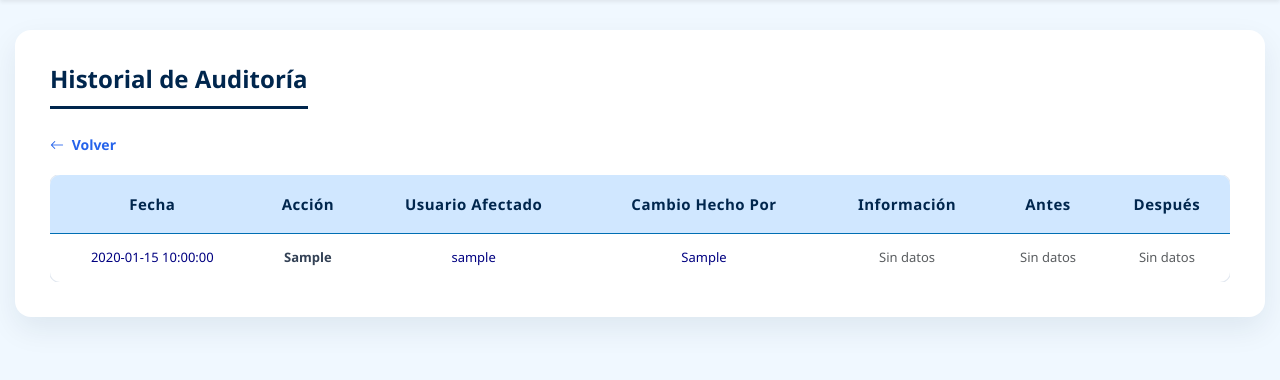
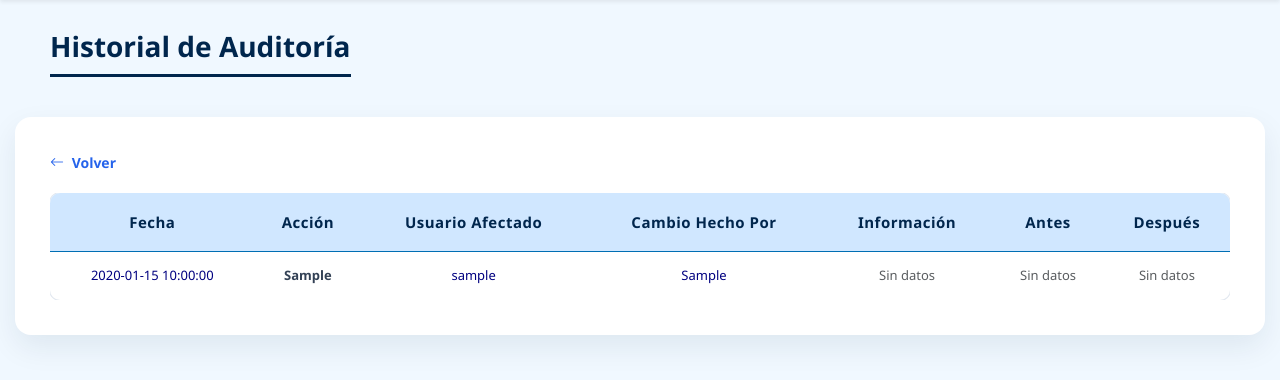
Before and after one commit to Xanty10RR/Atencion-Cliente, a PHP site: page /PanelAuditoria.php in a window 1280 px wide. Shown: the part 70-450 px from the top of the page. Run offline with PHP 8.4, Linux system fonts and the light colour scheme; the visitor is signed in with stand-in values (Sample User, id 1); tables that the repository leaves empty or names only in its code hold one stand-in row (values such as "Sample post").

Commit message:
style: refine layout of audit log page; adjust margins and heading styles for improved presentation

```diff
--- a/PanelAuditoria.php
+++ b/PanelAuditoria.php
@@ -56,7 +56,7 @@ try {
 
         .container-auditoria {
             max-width: 1250px;
-            margin: 30px auto;
+            margin: 15px auto 30px;
             background: #ffffff;
             padding: 35px;
             border-radius: 16px;
@@ -64,15 +64,19 @@ try {
             animation: fadeIn 0.4s ease-in-out;
         }
 
-        h2 {
-            margin-top: 0;
+        .page-heading {
+            max-width: 1250px;
+            margin: 30px auto 0;
+            padding: 0 35px;
+        }
+
+        h3 {
+            color: #00264d;
+            font-weight: 700;
+            border-bottom: 3px solid #00264d;
+            padding-bottom: 10px;
+            display: inline-block;
             margin-bottom: 25px;
-            font-size: 24px;
-            font-weight: 700;
-            color: #00264d;
-            border-bottom: 3px solid #00264d;
-            padding-bottom: 12px;
-            display: inline-block;
         }
 
         .nav-links {
@@ -193,9 +197,11 @@ try {
         </div>
     </nav>
 
+    <div class="page-heading">
+        <h3>Historial de Auditoría</h3>
+    </div>
+
     <div class="container-auditoria">
-        <h2>Historial de Auditoría</h2>
-
         <?php if ($_SESSION['rol'] == '1'): ?>
             <div class="nav-links">
                 <a href="PanelSuperadministrador.php"><i class="bi bi-arrow-left me-1"></i> Volver</a>
```
